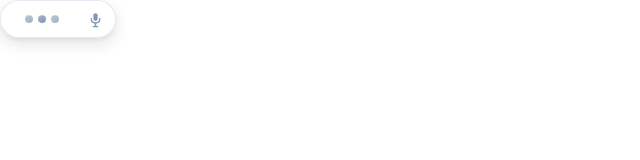
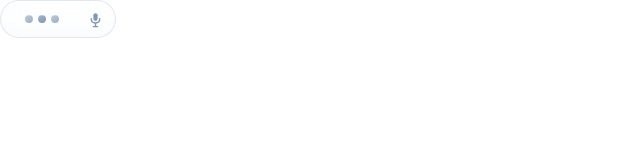
Before and after one commit to renoir1220/logene-voice-input, a website built with Vite: page index.html in a window 1280 px wide. Shown: the full height of the page, 0-640 px from the left. Built offline with nearby package versions, Linux system fonts and the light colour scheme.

Commit message:
收紧浮球圆角绘制并同步窗口布局常量

```diff
--- a/electron/main/ipc.ts
+++ b/electron/main/ipc.ts
@@ -20,6 +20,7 @@ import {
   floatPos,
   setFloatPos,
   FLOAT_WIDTH,
+  FLOAT_HEIGHT,
   DEFAULT_LOCAL_MODEL_ID,
   stringifyErrorLike,
   attachWebContentsDiagnostics,
--- a/src/styles/float.css
+++ b/src/styles/float.css
@@ -21,23 +21,35 @@
   align-items: center;
   justify-content: flex-start;
   gap: 6px;
-  background: rgba(255, 255, 255, 0.90);
+  background: linear-gradient(180deg, rgba(255, 255, 255, 0.98) 0%, rgba(248, 250, 252, 0.96) 100%);
   border-radius: 20px;
-  backdrop-filter: blur(12px);
-  -webkit-backdrop-filter: blur(12px);
-  border: 1px solid rgba(226, 232, 240, 0.9);
-  box-shadow: 0 4px 12px rgba(15, 23, 42, 0.1), 0 1px 3px rgba(15, 23, 42, 0.05);
+  border: 1px solid rgba(226, 232, 240, 0.96);
   width: 116px;
   height: 38px;
   padding: 3px 7px;
   transition: all 0.3s cubic-bezier(0.4, 0, 0.2, 1);
   pointer-events: auto;
   position: relative;
+  overflow: hidden;
+  isolation: isolate;
   z-index: 3;
 }
 
-.capsule-container:hover {
-  box-shadow: 0 6px 16px rgba(15, 23, 42, 0.12), 0 2px 5px rgba(15, 23, 42, 0.06);
+.capsule-container::before {
+  content: '';
+  position: absolute;
+  inset: 1px;
+  border-radius: 19px;
+  background: linear-gradient(180deg, rgba(255, 255, 255, 0.7) 0%, rgba(255, 255, 255, 0.34) 100%);
+  backdrop-filter: blur(12px);
+  -webkit-backdrop-filter: blur(12px);
+  pointer-events: none;
+  z-index: 0;
+}
+
+.capsule-container > * {
+  position: relative;
+  z-index: 1;
 }
 
 .capsule-btn {
@@ -280,12 +292,10 @@
 @keyframes success-burst {
   0% {
     transform: scale(0.9);
-    box-shadow: 0 0 0 rgba(16, 185, 129, 0.8);
   }
 
   40% {
     transform: scale(1.15);
-    box-shadow: 0 0 20px rgba(16, 185, 129, 0);
   }
 
   100% {
@@ -347,7 +357,6 @@
   text-overflow: ellipsis;
   pointer-events: none;
   backdrop-filter: blur(8px);
-  box-shadow: 0 2px 8px rgba(239, 68, 68, 0.3);
   z-index: 100;
 }
 
@@ -379,7 +388,6 @@
   background: rgba(255, 255, 255, 0.96);
   backdrop-filter: blur(12px);
   -webkit-backdrop-filter: blur(12px);
-  box-shadow: 0 10px 28px rgba(15, 23, 42, 0.16);
   pointer-events: auto;
   z-index: 2;
 }
```
